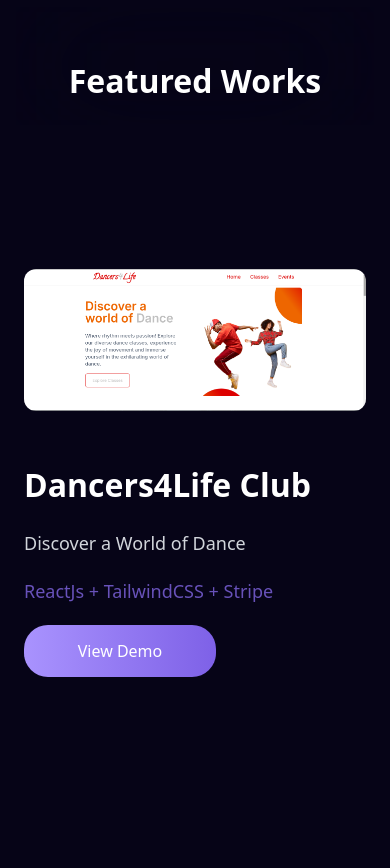
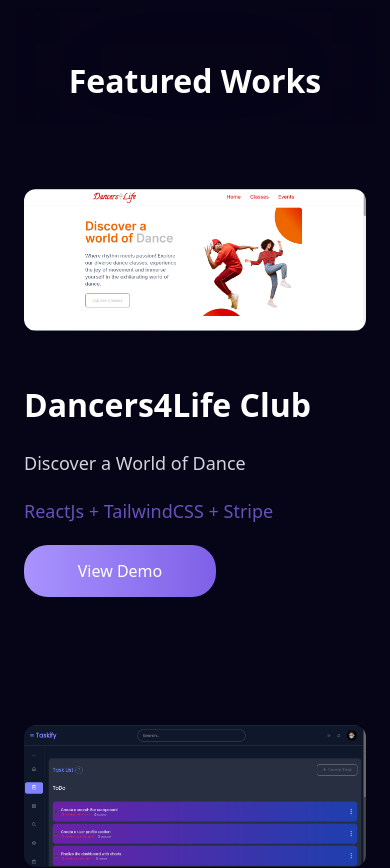
Before and after one commit to Ealfred1/EricAlfred, a React (Vite) app: page / in a window 390 px wide. Shown: the part 2900-3768 px from the top of the page. Built offline with nearby package versions, Linux system fonts and the light colour scheme.

Commit message:
project section

```diff
--- a/src/components/Projects/SingleItem.jsx
+++ b/src/components/Projects/SingleItem.jsx
@@ -11,7 +11,7 @@
     };
 
     return (
-        <section className="py-36 overflow-x-hidden">
+        <section className="py-16 md:py-36 overflow-x-hidden">
             <div className="container flex items-center justify-center w-full h-full">
                 <motion.div
                     className="max-w-5xl h-full mx-auto flex gap-[50px] flex-col md:flex-row md:items-center md:justify-center px-2"
```
